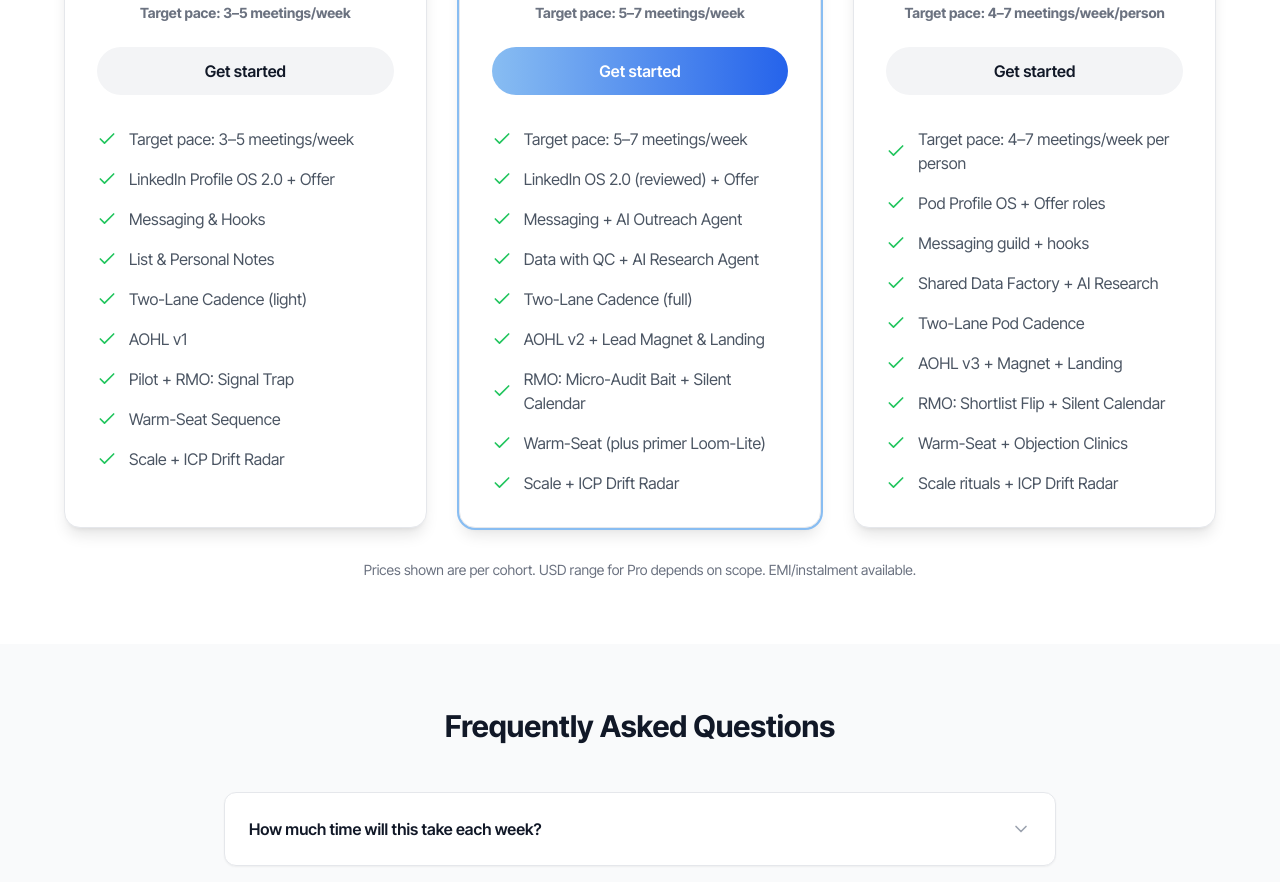
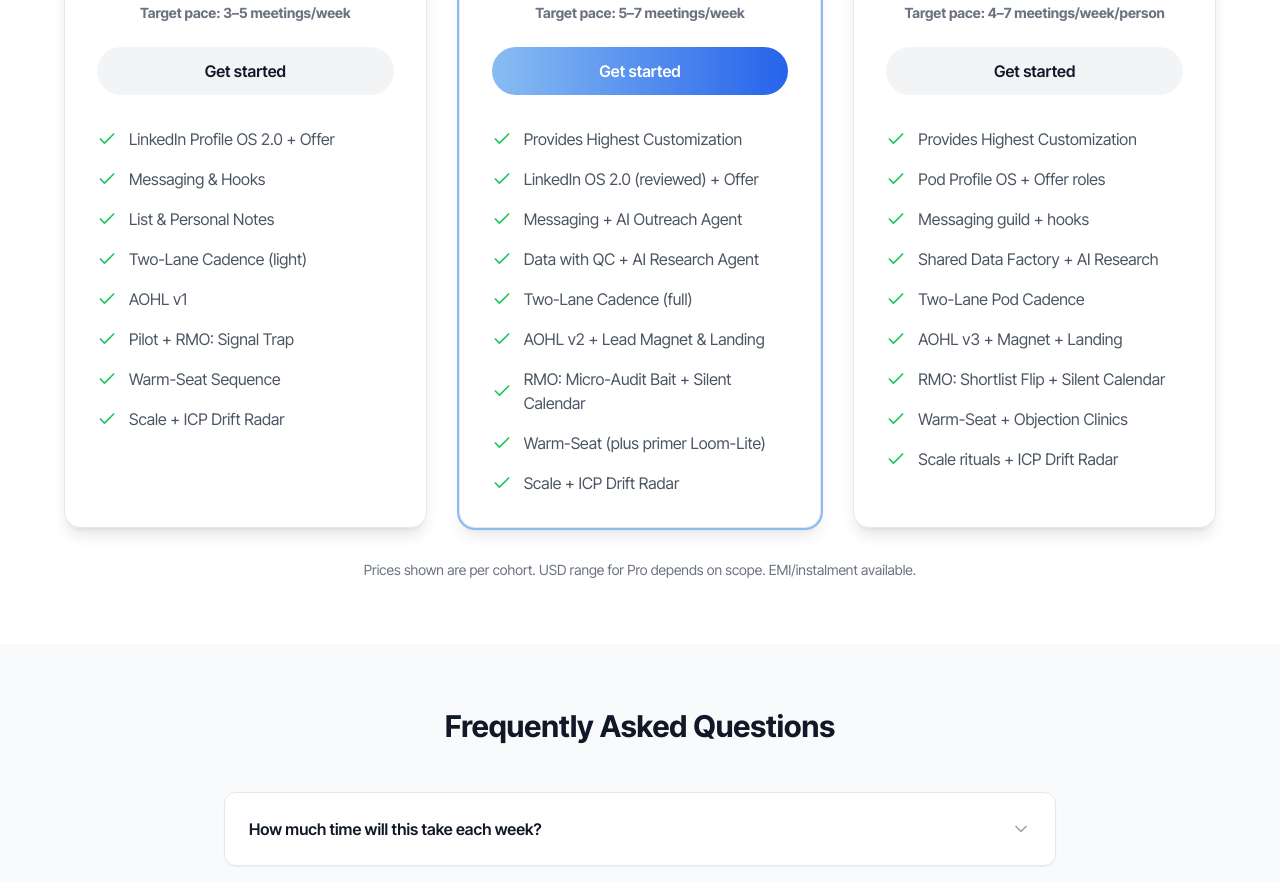
Before and after one commit to RushiRuns/Urbanspell, a React (Vite) app: page / in a window 1280 px wide. Shown: the part 4740-5622 px from the top of the page. Built offline with nearby package versions, Linux system fonts and the light colour scheme.

Commit message:
Updated App.tsx

```diff
--- a/src/App.tsx
+++ b/src/App.tsx
@@ -216,7 +216,6 @@ const App = () => {
       liveCalls: "8 (group)",
       asyncReviews: "8",
       features: [
-        "Target pace: 3–5 meetings/week",
         "LinkedIn Profile OS 2.0 + Offer",
         "Messaging & Hooks",
         "List & Personal Notes",
@@ -238,7 +237,7 @@ const App = () => {
       asyncReviews: "16",
       popular: true,
       features: [
-        "Target pace: 5–7 meetings/week",
+        "Provides Highest Customization",
         "LinkedIn OS 2.0 (reviewed) + Offer",
         "Messaging + AI Outreach Agent",
         "Data with QC + AI Research Agent",
@@ -259,7 +258,7 @@ const App = () => {
       liveCalls: "—",
       asyncReviews: "—",
       features: [
-        "Target pace: 4–7 meetings/week per person",
+        "Provides Highest Customization",
         "Pod Profile OS + Offer roles",
         "Messaging guild + hooks",
         "Shared Data Factory + AI Research",
```
